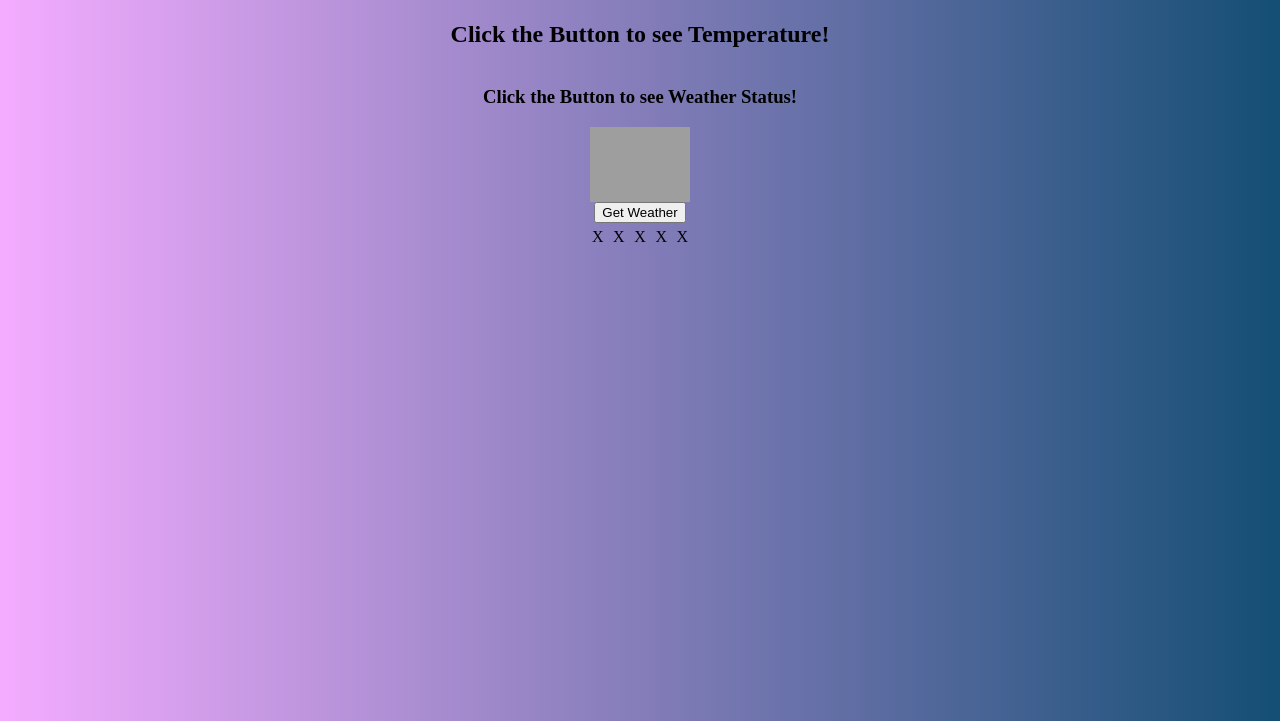
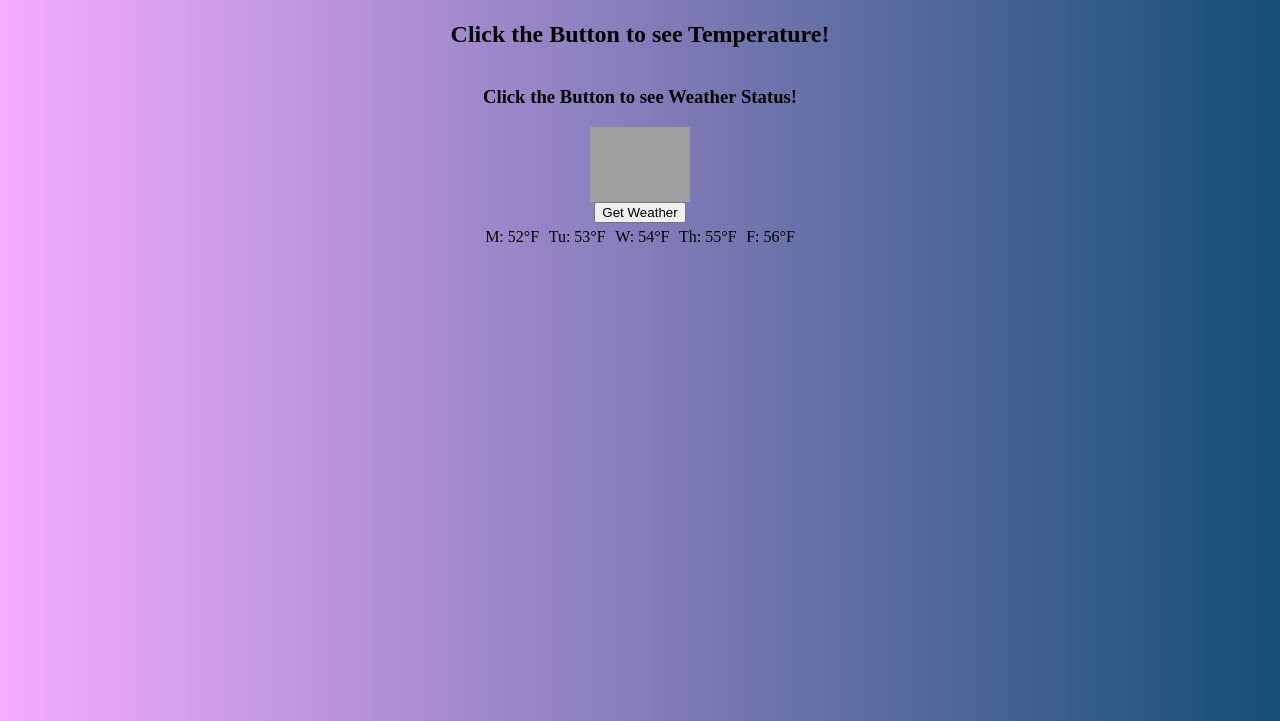
Before and after one commit to gguerrero03/weather-app, a plain HTML site: page index.html in a window 1280 px wide. Both pictures are taken after a click on the button "Get Weather". Shown: the part 87-808 px from the top of the page. Drawn offline with Linux system fonts and the light colour scheme; grey boxes are pictures that could not be loaded.

Commit message:
added JavaScript

```diff
--- a/index.html
+++ b/index.html
@@ -4,7 +4,6 @@
     <title>Weather App</title>
     <meta name="description" content="My Weather App">
     <link rel="stylesheet" href="style.css">
-    <script src="script.js"></script>
 </head>
     <body>
         <main>
@@ -21,5 +20,6 @@
                 <div class="forecast">X</div>
             </div>
         </main>
+        <script src="script.js"></script>
     </body>
 </html>
--- a/script.js
+++ b/script.js
@@ -21,3 +21,11 @@ function success(position){
     console.log(latitude, longitude);
 	// Print out the latitude and longitude to see if it works!
 }
+const btn = document.getElementById('getWeatherBtn');
+btn.addEventListener("click", function(){
+  let forecast = [["M", 52], ["Tu", 53], ["W", 54], ["Th", 55], ["F", 56]] // Nested array of redefines day/forecast pairs
+  let forecastElements = document.getElementsByClassName("forecast"); // setting forecastElement to a array of divs with
+  for (let i = 0; i < forecast.length; i++) { // For loop that goes from the 0th index to the length - 1 index
+      forecastElements[i].innerHTML = forecast[i][0] + ": " + forecast[i][1] + "\u00B0F"; // Sets the innerHTML of the i'th element to a string in the format of "Day: Temp F"
+    }
+})
```
